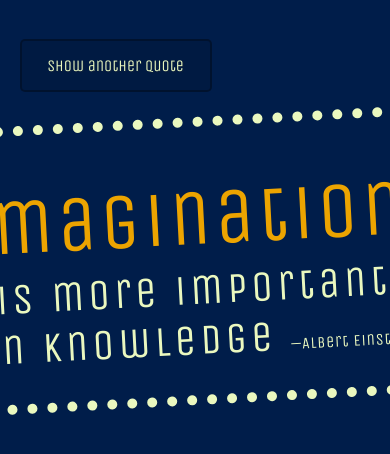
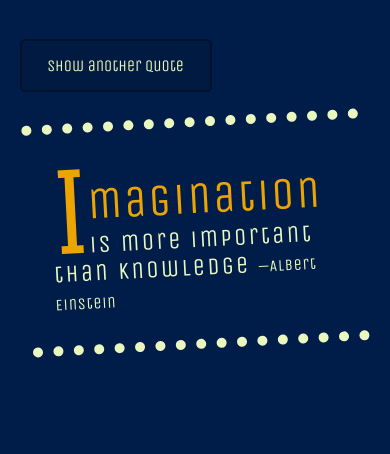
Before and after one commit to KJablonski08/Random-quote-generator, a plain HTML site: page index.html in a window 390 px wide. Shown: the part 66-520 px from the top of the page. Drawn offline with nearby package versions, Linux system fonts and the light colour scheme; no server answers.

Commit message:
mobile blockquote update centered

```diff
--- a/css/styles.css
+++ b/css/styles.css
@@ -98,6 +98,14 @@ blockquote:first-letter {
 	}
 }
 
+@media (max-width: 600px) {
+	blockquote {
+		margin: 0 auto;
+		width: 80%;
+		font: 1.5em 'Unica One';
+	}
+}
+
 .source {
 	font-size: 1rem;
 	letter-spacing: 0.05em;
```
